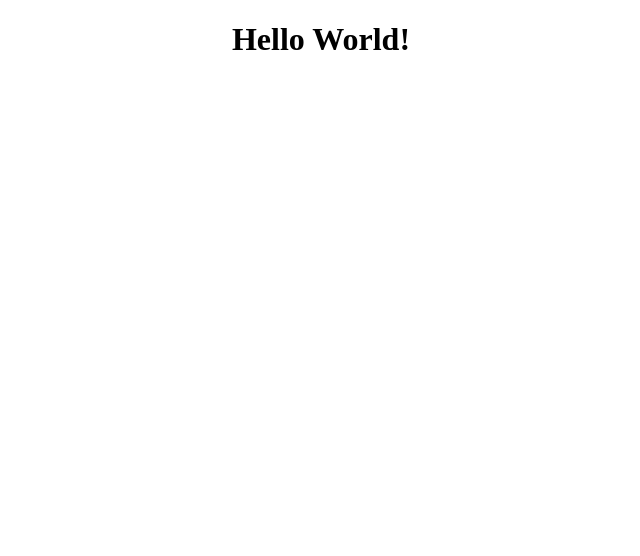
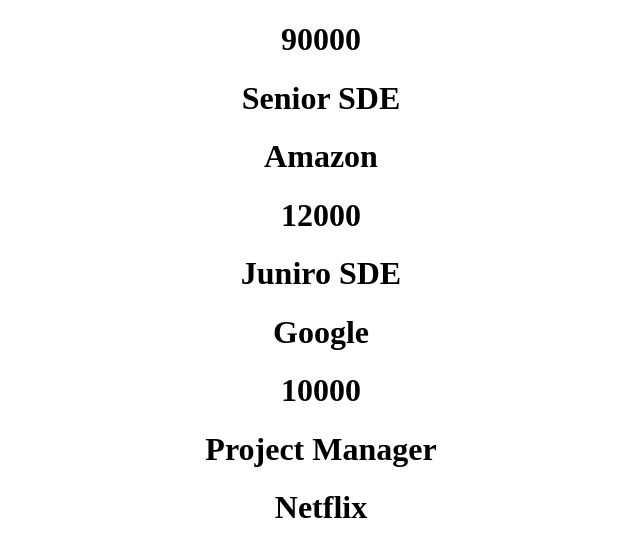
Before and after one commit to paulabeatrizz/react, a React (Create React App) app in the folder app-test/: page / in a window 1280 px wide. Shown: the top 556 px of the page, without its empty margins (319-959 px from the left). Built offline with nearby package versions, Linux system fonts and the light colour scheme.

Commit message:
learning about components

```diff
--- a/app-test/src/App.js
+++ b/app-test/src/App.js
@@ -3,9 +3,21 @@
 function App() {
   return (
     <div className="App">
-      <h1>Hello World!</h1>
+      <Job salary={90000} positon="Senior SDE" company="Amazon" />
+      <Job salary={12000} positon="Juniro SDE" company="Google" />
+      <Job salary={10000} positon="Project Manager" company="Netflix" />
     </div>
   );
 }
 
+const Job = (props) => {
+  return (
+    <div>
+      <h1>{props.salary}</h1>
+      <h1>{props.positon}</h1>
+      <h1>{props.company}</h1>
+    </div>
+  )
+}
+
 export default App;
```
